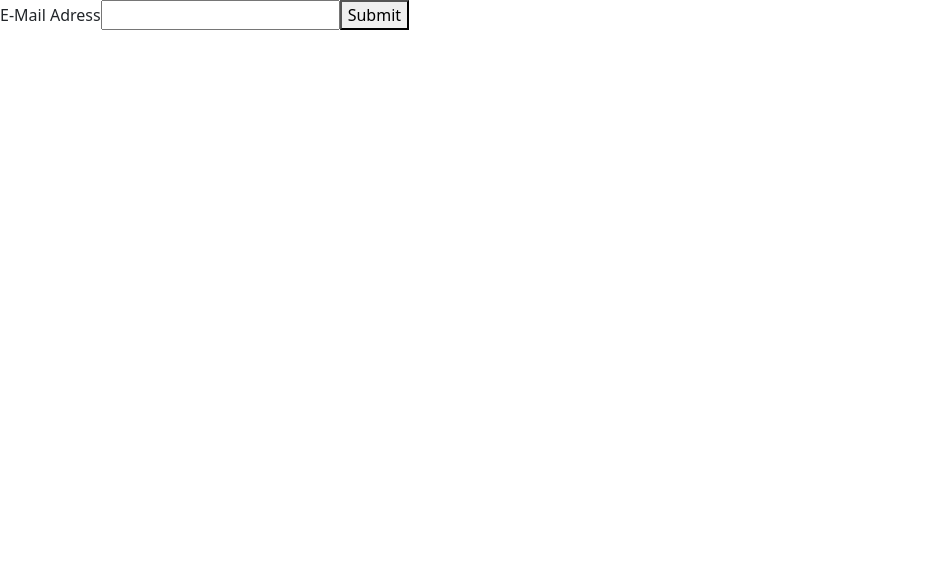
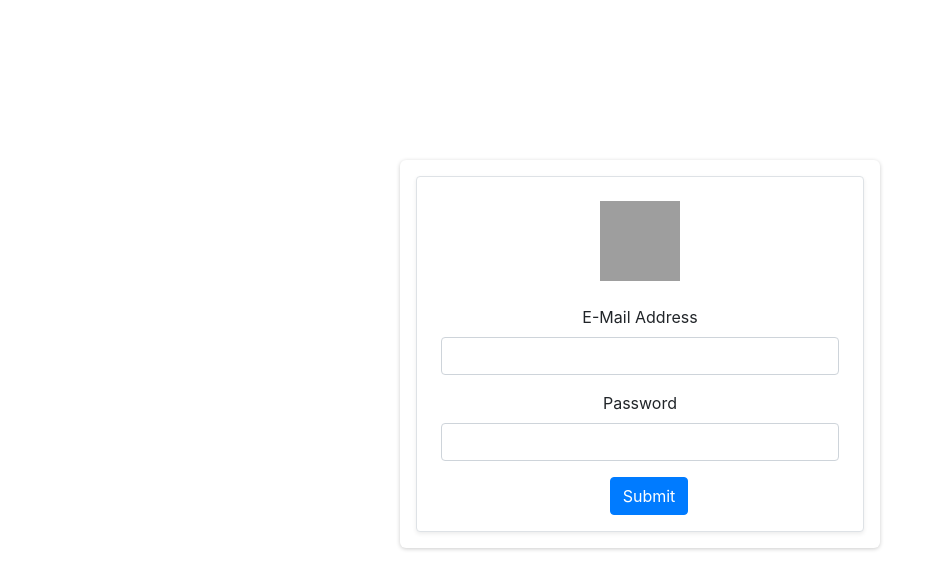
Before and after one commit to emigiusto/petstore-react-demo, a React (Create React App) app in the folder react-client/: page /login in a window 1280 px wide. Shown: the top 588 px of the page, without its empty margins (0-943 px from the left). Built offline with nearby package versions, Linux system fonts and the light colour scheme; no server answers; grey boxes are pictures that could not be loaded.

Commit message:
Added Login Form.

```diff
--- a/react-client/src/components/Home.js
+++ b/react-client/src/components/Home.js
@@ -1,14 +1,18 @@
 import React from "react";
-import { Link } from 'react-router-dom';
-
+import { Link } from "react-router-dom";
 
 function Home() {
-
   return (
     <div>
       Hej
-      <Link to="/register">Register</Link>
-
+      <ul>
+        <li>
+          <Link to="/register">Register</Link>
+        </li>
+        <li>
+          <Link to="/login">Login</Link>
+        </li>
+      </ul>
     </div>
   );
 }
--- a/react-client/src/components/Login/LoginForm/LoginForm.js
+++ b/react-client/src/components/Login/LoginForm/LoginForm.js
@@ -1,22 +1,78 @@
 import { useRef } from "react";
+import classes from "./LoginForm.module.css";
+import { Link } from "react-router-dom";
 
-function LoginForm() {
-  const emailAdress = useRef();
+function RegisterForm() {
+  const emailAddress = useRef();
+  const password = useRef();
 
+  //Function to read input data and process it. Currently it only prints to console.
   function submitHandler(event) {
     event.preventDefault();
-    const enteredEmailAdress = emailAdress.current.value;
+    const enteredEmailAddress = emailAddress.current.value;
+    const enteredpassword = password.current.value;
 
-    console.log(enteredEmailAdress);
+    console.log(enteredEmailAddress);
+    console.log(enteredpassword);
   }
 
   return (
-    <form onSubmit={submitHandler}>
-      <label htmlFor="email">E-Mail Adress</label>
-      <input type="text" required id="email" ref={emailAdress}></input>
-      <button>Submit</button>
-    </form>
+    <div className={classes.modal}>
+      {/*Some Bootstrap stuff that is necessary for the form columns to work.*/}
+      <meta charSet="UTF-8" />
+      <meta httpEquiv="X-UA-Compatible" content="IE=edge" />
+      <meta name="viewport" content="width=device-width, initial-scale=1.0" />
+      <link
+        rel="stylesheet"
+        href="https://maxcdn.bootstrapcdn.com/bootstrap/4.0.0/css/bootstrap.min.css"
+        integrity="sha384-Gn5384xqQ1aoWXA+058RXPxPg6fy4IWvTNh0E263XmFcJlSAwiGgFAW/dAiS6JXm"
+        crossOrigin="anonymous"
+      />
+
+      {/*Beginning of registration form */}
+      <form
+        onSubmit={submitHandler}
+        className="pb-3 pt-4 px-4 border rounded bg-white shadow-sm form-signin"
+      >
+        {/*Logo*/}
+        <img
+          className="mb-4 d-flex mx-auto form-signin__logo"
+          src="https://img.icons8.com/color/96/000000/dog-bowl.png"
+          alt=""
+          width="80"
+          height="80"
+        />
+        {/*Start of new row */}
+        <div className="form-group">
+          <label htmlFor="email">E-Mail Address</label>
+          <input
+            type="text"
+            required
+            id="email"
+            ref={emailAddress}
+            className="form-control"
+          />
+        </div>
+        {/*Start of new row */}
+        <div className="form-group">
+          <label htmlFor="password">Password</label>
+          <input
+            type="password"
+            required
+            id="password"
+            ref={password}
+            className="form-control"
+          />
+        </div>
+        {/*Submit Button */}
+        &nbsp;&nbsp;&nbsp;&nbsp;
+        <button type="submit" className="btn btn-primary">
+          <Link to="/" />
+          Submit
+        </button>
+      </form>
+    </div>
   );
 }
 
-export default LoginForm;
+export default RegisterForm;
--- /dev/null
+++ b/react-client/src/components/Login/LoginForm/LoginForm.module.css
@@ -0,0 +1,12 @@
+.modal {
+    box-shadow: 0 1px 4px rgba(0, 0, 0, 0.2);
+    border-radius: 6px;
+    background-color: white;
+    padding: 1rem;
+    text-align: center;
+    width: 30rem;
+    z-index: 10;
+    position: fixed;
+    top: 20vh;
+    left: calc(50% - 15rem);
+  }
--- a/react-client/src/components/Register/RegisterForm/RegisterForm.js
+++ b/react-client/src/components/Register/RegisterForm/RegisterForm.js
@@ -3,25 +3,25 @@ import classes from "./RegisterForm.module.css";
 import { Link } from 'react-router-dom';
 
 function RegisterForm() {
-  const emailAdress = useRef();
+  const emailAddress = useRef();
   const firstName = useRef();
   const lastName = useRef();
-  const deliveryAdress = useRef();
+  const deliveryAddress = useRef();
   const password = useRef();
 
   //Function to read input data and process it. Currently it only prints to console.
   function submitHandler(event) {
     event.preventDefault();
-    const enteredEmailAdress = emailAdress.current.value;
+    const enteredEmailAddress = emailAddress.current.value;
     const enteredfirstName = firstName.current.value;
     const enteredlastName = lastName.current.value;
-    const entereddeliveryAdress = deliveryAdress.current.value;
+    const entereddeliveryAddress = deliveryAddress.current.value;
     const enteredpassword = password.current.value;
 
-    console.log(enteredEmailAdress);
+    console.log(enteredEmailAddress);
     console.log(enteredfirstName);
     console.log(enteredlastName);
-    console.log(entereddeliveryAdress);
+    console.log(entereddeliveryAddress);
     console.log(enteredpassword);
   }
 
@@ -79,23 +79,23 @@ function RegisterForm() {
         {/*Start of new row */}
         <div className="form-row mx-auto">
           <div className="form-group col-md-6">
-            <label htmlFor="email">E-Mail Adress</label>
+            <label htmlFor="email">E-Mail Address</label>
             <input
               type="text"
               required
               id="email"
-              ref={emailAdress}
+              ref={emailAddress}
               className="form-control"
               placeholder="heyheyhey@yogibear.com"
             />
           </div>
           <div className="form-group col-md-6">
-            <label htmlFor="deliveryAdress">Delivery Adress</label>
+            <label htmlFor="deliveryAddress">Delivery Address</label>
             <input
               type="text"
               required
-              id="deliveryAdress"
-              ref={deliveryAdress}
+              id="deliveryAddress"
+              ref={deliveryAddress}
               className="form-control"
               placeholder="Cave Avenue 21, 45678, Jellystone National Park, Wyoming USA"
             />
```
